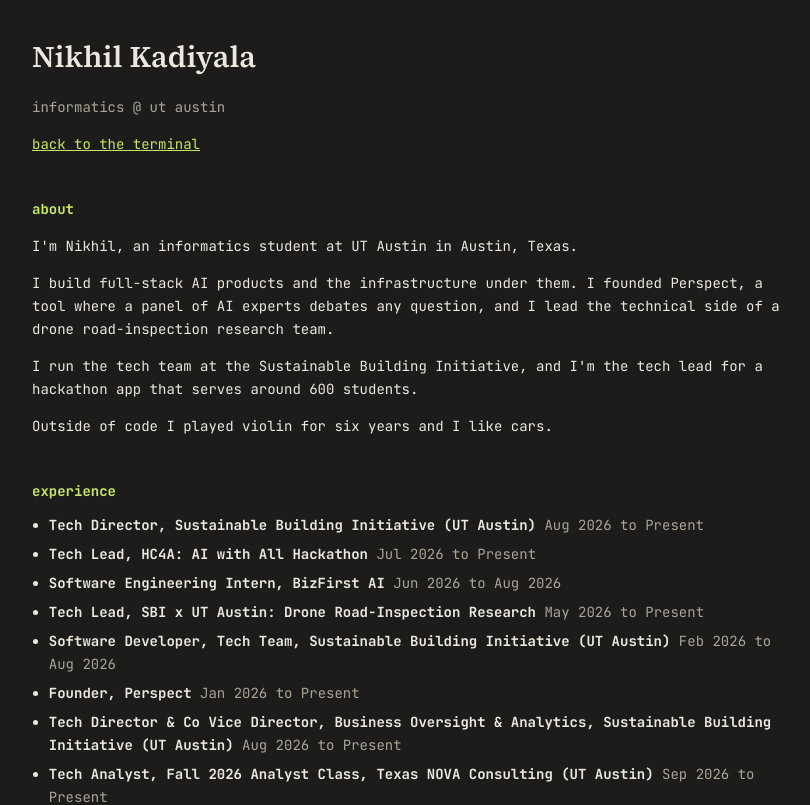
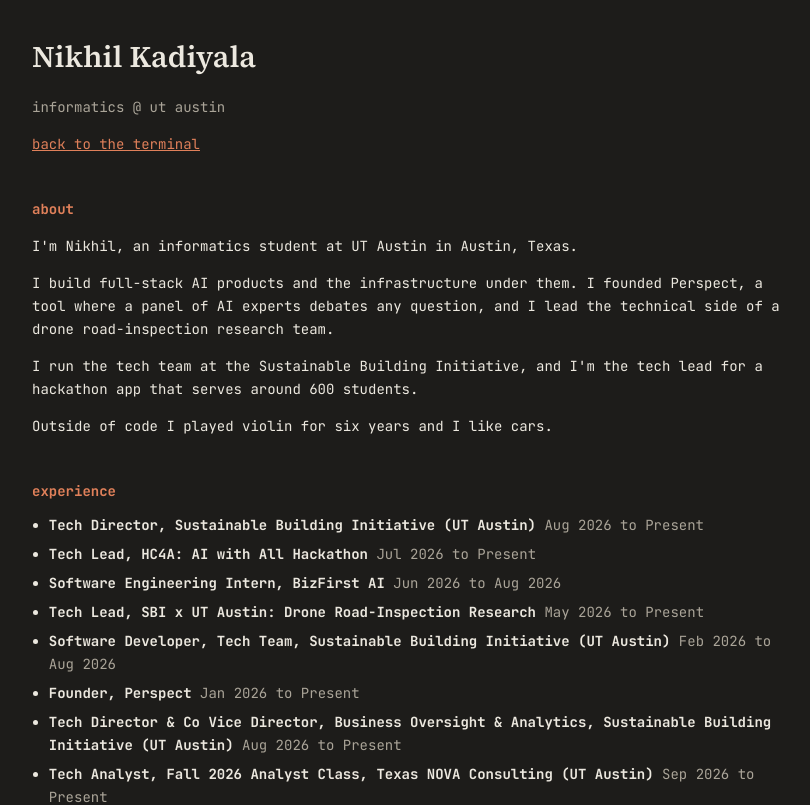
Before and after one commit to Nkbros12k/nikhil-website, a React (Vite) app: page /plain in a window 1280 px wide. Shown: the top 805 px of the page, without its empty margins (228-1038 px from the left). Built offline with nearby package versions, Linux system fonts and the light colour scheme.

Commit message:
style(site): switch the accent to warm orange

```diff
--- a/app/terminal/terminal.css
+++ b/app/terminal/terminal.css
@@ -12,7 +12,7 @@
   --text: #ece8df;
   --dim: #aaa498;
   --faint: #8a857a;
-  --accent: #c4e86b;
+  --accent: #e0805a;
   --mono: "JetBrains Mono", ui-monospace, "SFMono-Regular", Menlo, Consolas, monospace;
   --serif: "Source Serif 4", Georgia, "Times New Roman", serif;
 
@@ -142,8 +142,8 @@
 .nk-plain { background: #1d1c1a; color: #ece8df; min-height: 100dvh; padding: 32px 20px 80px; font-family: "JetBrains Mono", ui-monospace, Menlo, Consolas, monospace; font-size: 14px; line-height: 1.65; }
 .nk-plain-inner { max-width: 760px; margin: 0 auto; display: flex; flex-direction: column; gap: 28px; }
 .nk-plain h1 { margin: 0; font-family: "Source Serif 4", Georgia, serif; font-size: 30px; }
-.nk-plain h2 { margin: 0 0 10px; font-size: 14px; color: #c4e86b; font-weight: 700; }
-.nk-plain a { color: #c4e86b; }
+.nk-plain h2 { margin: 0 0 10px; font-size: 14px; color: #e0805a; font-weight: 700; }
+.nk-plain a { color: #e0805a; }
 .nk-plain ul { margin: 0; padding-left: 2ch; }
 .nk-plain li { margin-bottom: 6px; }
 .nk-plain .dim { color: #aaa498; }
```
